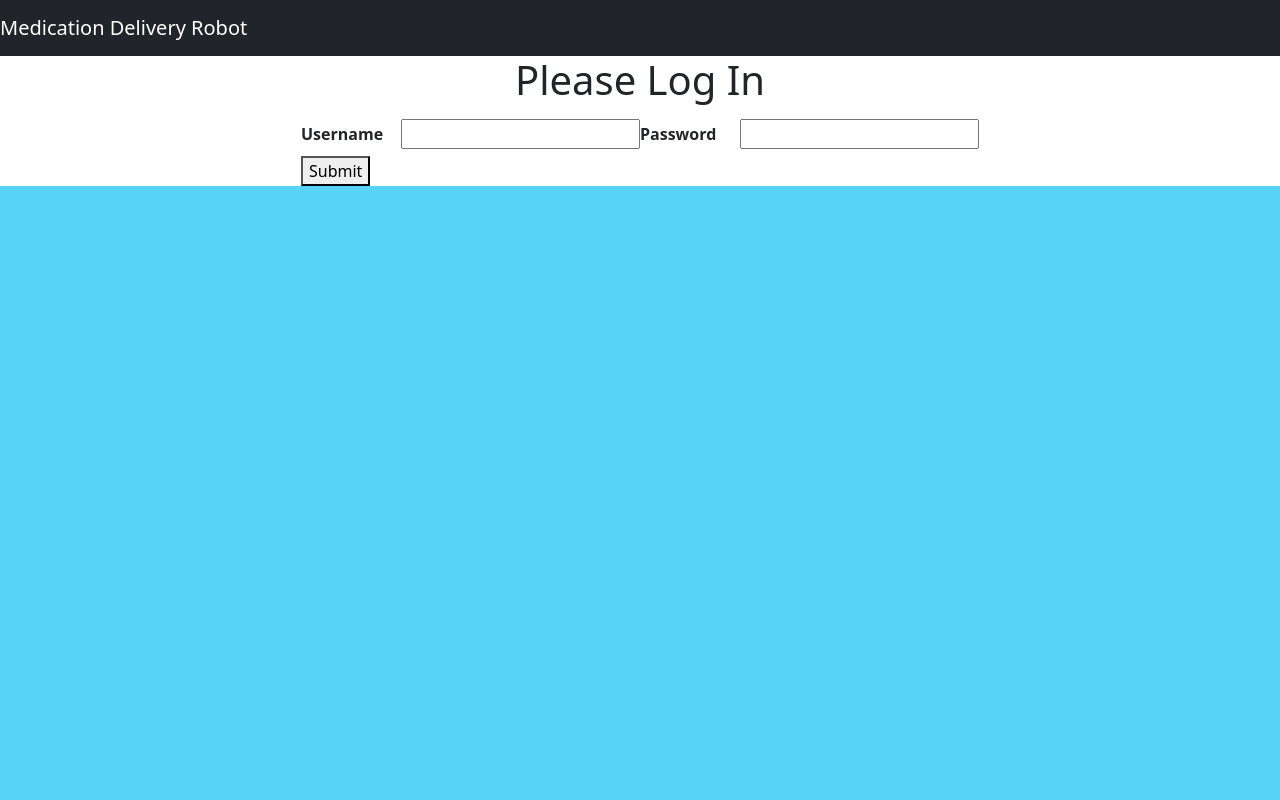
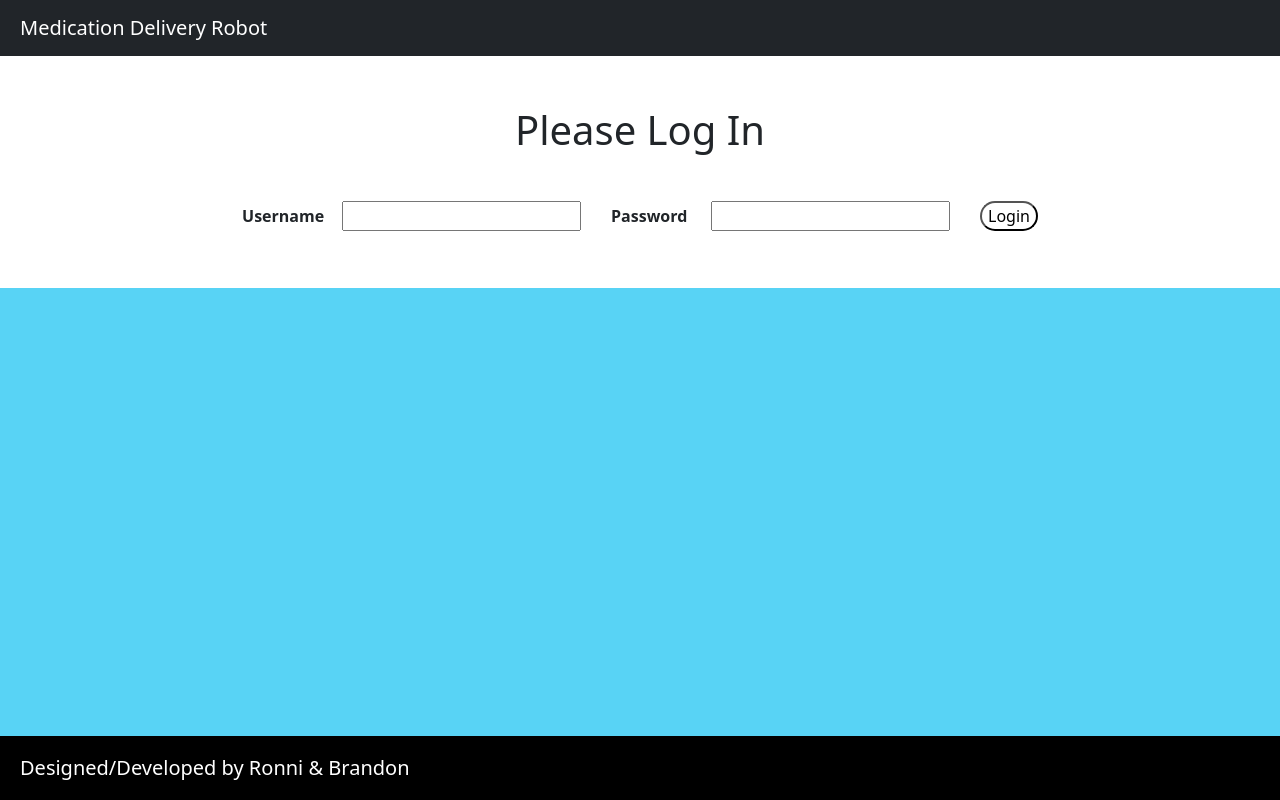
Before and after one commit to MDR-Team-5/medication-delivery-robot-app, a React (Create React App) app: page /roomslist in a window 1280 px wide. Built offline with nearby package versions, Linux system fonts and the light colour scheme.

Commit message:
Updated styling on Login page and Room List page, Footer added

```diff
--- a/src/App.js
+++ b/src/App.js
@@ -50,6 +50,9 @@ function App() {
           </Routes>
         </BrowserRouter>
       </div>
+      <footer>
+        <p>Designed/Developed by Ronni & Brandon </p>
+      </footer>
   </div>
 
    );
--- a/src/Login.js
+++ b/src/Login.js
@@ -5,7 +5,7 @@ import './css/Login.css';
 async function loginUser(credentials) {
   //  This is an issue causing outside devices in the same network
   //  to not be able to connect to the login API
-  //return fetch('http://localhost:3001/login', {
+  // return fetch('http://localhost:3001/login', {
   return fetch('http://10.16.18.102:3001/login', {
     method: 'POST',
     headers: {
@@ -39,17 +39,18 @@ export default function Login({ setToken }) {
         <h1>Please Log In</h1>
         <form onSubmit={handleSubmit}>
           <label>
-            <p>Username</p>
-            <input type="text" onChange={e => setUserName(e.target.value)}/>
+            <p className="loginP">Username</p>
+            <input className="loginField" type="text" onChange={e => setUserName(e.target.value)}/>
         </label>
           <label>
-            <p>Password</p>
-            <input type="password" onChange={e => setPassword(e.target.value)}/>
+            <p className="loginP">Password</p>
+            <input className="loginField" type="password" onChange={e => setPassword(e.target.value)}/>
           </label>
-          <div>
-            <button type="submit">Submit</button>
-          </div>
+          <button className="loginSubmitBtn" type="submit">Login</button>
         </form>
+        <footer>
+          <p>Designed/Developed by Ronni & Brandon </p>
+      </footer>
     </div>
   )
 }
--- a/src/components/rooms-list.component.js
+++ b/src/components/rooms-list.component.js
@@ -196,6 +196,7 @@ export default class RoomsList extends Component {
           //  Setting state's current medicine based on Room Button onClick changes
 
     return (
+      <div className="roomList-wrapper">
         <div className="list row">
           {/**  Search Function*/}
             {/* <div className="col-md-8">
@@ -219,7 +220,7 @@ export default class RoomsList extends Component {
             </div>
           </div> */}
           <div className="col-md-6">
-          <h4>Rooms List</h4>
+            <h1>Rooms List</h1>
             <ul className="list-group">
               {Rooms &&
               Rooms.map((room, index) => (
@@ -283,9 +284,7 @@ export default class RoomsList extends Component {
                 </div>
                 {currentMedicine.MedicineLabel}
                 <div>
-              <button id="arduinoButton" onClick={() => { this.setText(currentRoom.RoomID, currentRoom.RoomColor)}
-                  }
-> button Text </button>
+                <button id="arduinoButton" className="btn" onClick={() => { this.setText(currentRoom.RoomID, currentRoom.RoomColor)}}> Text here </button>
                 </div>
               </div>
             ) : (
@@ -295,6 +294,7 @@ export default class RoomsList extends Component {
               </div>
             )}
           </div>
+        </div>
       </div>);
   }
 }
--- a/src/css/Login.css
+++ b/src/css/Login.css
@@ -2,4 +2,23 @@
     display: flex;
     flex-direction: column;
     align-items: center;
+    padding: 50px;
 }
+
+.login-wrapper h1 {
+    margin-bottom: 40px;
+}
+
+.loginField {
+    margin-right: 30px;
+}
+
+.loginSubmitBtn {
+    background: white;
+    border-radius: 15px;
+    border-color: black;
+}
+
+.loginSubmitBtn:hover {
+    background-color: #58d3f5;
+}
--- a/src/css/default.css
+++ b/src/css/default.css
@@ -9,8 +9,8 @@ html {
     height: 3em;
 }
 .btn:hover {
-    color: white;
-    background-color: black;
+    color: white !important;
+    background-color: black !important;
 }
 
 .btn, .colorBtn {
@@ -20,6 +20,18 @@ html {
     border: 2px black solid;
     font-weight: bold;
     font-size: 16px;
+}
+
+.navbar-expand .navbar-nav .btn {
+    background-color: white;
+    margin-top: 0;
+}
+.navbar-expand .navbar-nav a {
+    color: black;
+}
+
+.navbar-expand .navbar-nav .btn:hover {
+    background-color: #58d3f5 !important;
 }
 
 .colorBtn {
@@ -57,14 +69,45 @@ html {
     background-color: rgb(97, 24, 97);
 }
 
-
 a {
     text-decoration: none;
 }
 
-p {
+.loginP {
     font-weight: bold;
     display: inline-block;
     margin: 10px 0;
     width: 100px;
 }
+
+#arduinoButton {
+    background-color: white;
+}
+
+/* navbar */
+.navbar-brand {
+    padding-left: 20px;
+}
+
+/* Room List Page */
+.roomList-wrapper {
+    padding-bottom: 1rem;
+}
+
+/* Footer */
+footer {
+    position: absolute;
+    bottom: 0;
+    height: 64px;
+    background-color: black;
+    width: 100%;
+}
+footer p {
+    color: white;
+    position: relative;
+    top: 27%;
+    padding-left: 20px;
+    margin-left: 20px;
+    font-size: 1.25rem;
+    margin: auto;
+}
--- a/src/http-common.js
+++ b/src/http-common.js
@@ -3,6 +3,7 @@ import axios from "axios";
 //  localhost is an issue for outside devices to
 //  connect with the server to pull data
 export default axios.create({
+  // baseURL: "http://localhost:3001/api",
   baseURL: "http://10.16.18.102:3001/api",
   headers: {
     "Content-type": "application/json"
```
Also changed, not shown: 1 other file (tests, documents, lock files or other folders). Lines whose indentation alone changed are shown as unchanged.
